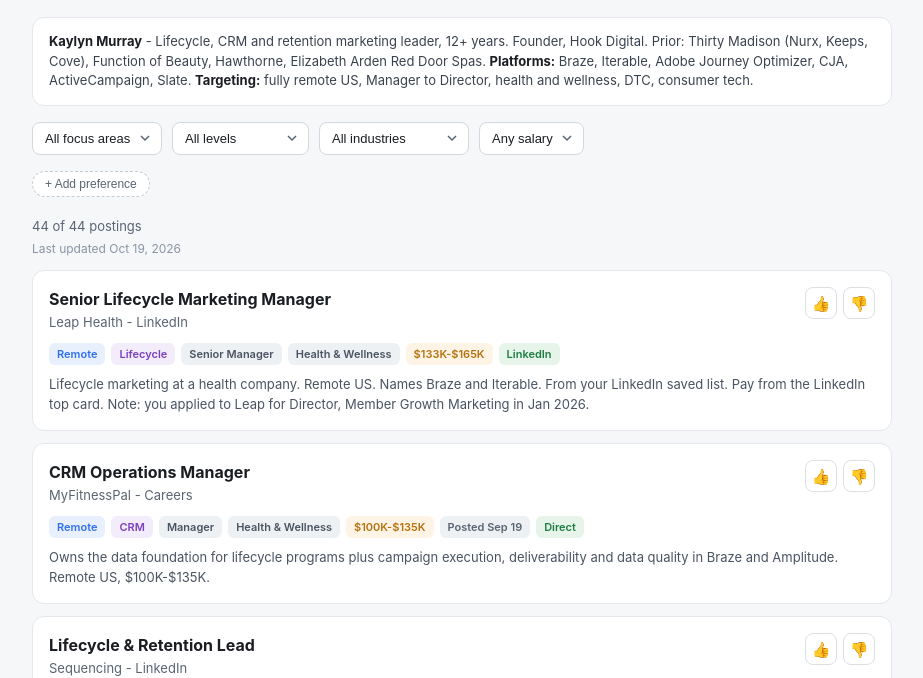
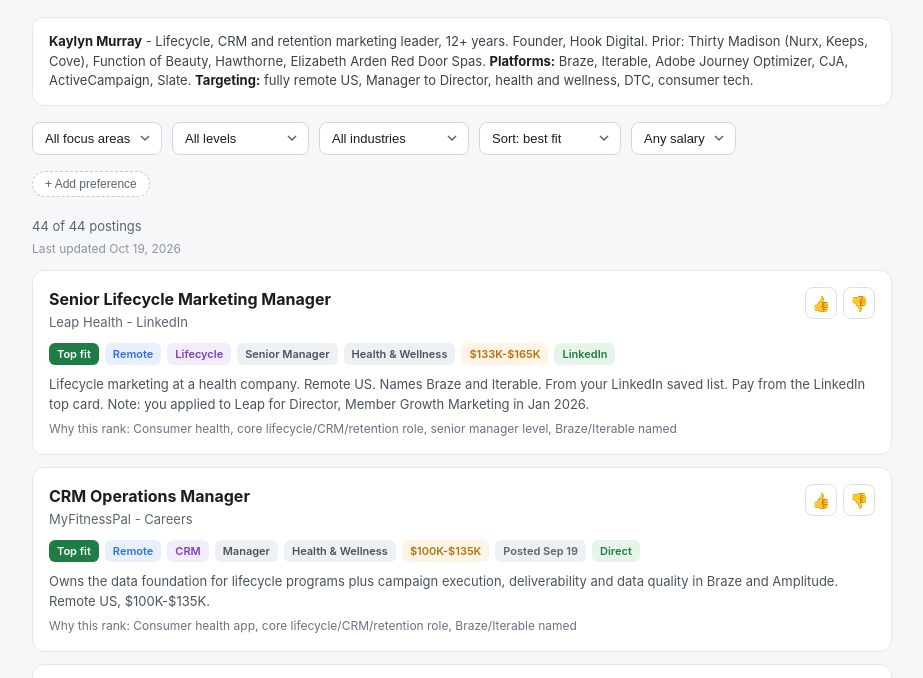
Before and after one commit to kaylynkuehn/kaylyn-job-search, a plain HTML site: page index.html in a window 1280 px wide. Shown: the part 110-788 px from the top of the page, without its empty margins (178-1101 px from the left). Drawn offline with Linux system fonts and the light colour scheme.

Commit message:
Update index.html

```diff
--- a/index.html
+++ b/index.html
@@ -39,6 +39,10 @@
 .badge.salary { background: #fef4e6; color: #b5730f; }
 .badge.applied { background: #1a1d21; color: #fff; }
 .badge.date { background: #eef1f4; color: #5a6472; }
+.badge.fit-top { background: #1e7d44; color: #fff; }
+.badge.fit-good { background: #e6f4ea; color: #1e7d44; }
+.badge.fit-low { background: #f3f4f6; color: #6b7280; }
+.fitwhy { font-size: 12px; color: #6b7280; margin-top: 6px; }
 .rate { display: flex; gap: 6px; }
 .rate button { width: 32px; height: 32px; border: 1px solid #dce0e6; background: #fff; border-radius: 8px; cursor: pointer; font-size: 15px; line-height: 1; display: flex; align-items: center; justify-content: center; }
 .rate button.up.on { background: #e6f4ea; border-color: #1e7d44; }
@@ -83,6 +87,11 @@
 <option value="Tech / SaaS">Tech / SaaS</option>
 <option value="Fintech">Fintech</option>
 <option value="Other">Other</option>
+</select>
+<select id="f-sort">
+<option value="fit">Sort: best fit</option>
+<option value="level">Sort: level</option>
+<option value="pay">Sort: highest pay</option>
 </select>
 <select id="f-salary">
 <option value="0">Any salary</option>
@@ -136,7 +145,8 @@
 const cards=document.getElementById('cards');
 cards.innerHTML='';
 let shown=0;
-FEEDS.forEach((j)=>{
+const _so=document.getElementById('f-sort').value; const _lv={"Director":0,"Senior Manager":1,"Manager":2}; const LIST=FEEDS.slice(); if(_so==='level') LIST.sort((a,b)=>(_lv[a.level]-_lv[b.level])||((b.fit||0)-(a.fit||0))); else if(_so==='pay') LIST.sort((a,b)=>(b.salaryMin||0)-(a.salaryMin||0)); else LIST.sort((a,b)=>(b.fit||0)-(a.fit||0));
+LIST.forEach((j)=>{
 if(ff && j.focus!==ff) return;
 if(fl && j.level!==fl) return;
 if(fi && j.industry!==fi) return;
@@ -148,7 +158,7 @@
 const r=ratings[j.url]||0;
 const c=document.createElement('div');
 c.className='card'+(r===-1?' down':'');
-c.innerHTML='<div class="card-top"><div><h3><a href="'+j.url+'" target="_blank" rel="noopener">'+j.title+'</a></h3><div class="src">'+j.src+'</div></div><div class="rate"><button class="up '+(r===1?'on':'')+'" title="Interested">&#128077;</button><button class="down '+(r===-1?'on':'')+'" title="Not for me">&#128078;</button></div></div><div class="meta">'+appBadge+'<span class="badge remote">Remote</span><span class="badge focus">'+j.focus+'</span><span class="badge">'+j.level+'</span><span class="badge">'+j.industry+'</span>'+salBadge+dateBadge+srcBadge+'</div><div class="desc">'+j.desc+'</div>';
+c.innerHTML='<div class="card-top"><div><h3><a href="'+j.url+'" target="_blank" rel="noopener">'+j.title+'</a></h3><div class="src">'+j.src+'</div></div><div class="rate"><button class="up '+(r===1?'on':'')+'" title="Interested">&#128077;</button><button class="down '+(r===-1?'on':'')+'" title="Not for me">&#128078;</button></div></div><div class="meta">'+(j.fitTier?'<span class="badge '+(j.fitTier==='Top fit'?'fit-top':j.fitTier==='Good fit'?'fit-good':'fit-low')+'">'+j.fitTier+'</span>':'')+appBadge+'<span class="badge remote">Remote</span><span class="badge focus">'+j.focus+'</span><span class="badge">'+j.level+'</span><span class="badge">'+j.industry+'</span>'+salBadge+dateBadge+srcBadge+'</div><div class="desc">'+j.desc+'</div>'+(j.fitWhy?'<div class="fitwhy">Why this rank: '+j.fitWhy+'</div>':'');
 const btns=c.querySelectorAll('.rate button');
 btns[0].onclick=()=>{ ratings[j.url]=r===1?0:1; store.set('kaylyn_ratings_v1',ratings); render(); };
 btns[1].onclick=()=>{ ratings[j.url]=r===-1?0:-1; store.set('kaylyn_ratings_v1',ratings); render(); };
@@ -157,7 +167,7 @@
 document.getElementById('count').textContent=shown+' of '+FEEDS.length+' postings';
 document.getElementById('updated').textContent=LAST_UPDATED?('Last updated '+fmtDate(LAST_UPDATED)+', '+LAST_UPDATED.slice(0,4)):'';
 }
-['f-focus','f-level','f-industry','f-salary'].forEach(id=>document.getElementById(id).onchange=render);
+['f-focus','f-level','f-industry','f-salary','f-sort'].forEach(id=>document.getElementById(id).onchange=render);
 renderTags();
 fetch('jobs.json?ts='+Date.now())
 .then(r=>r.json())
```
